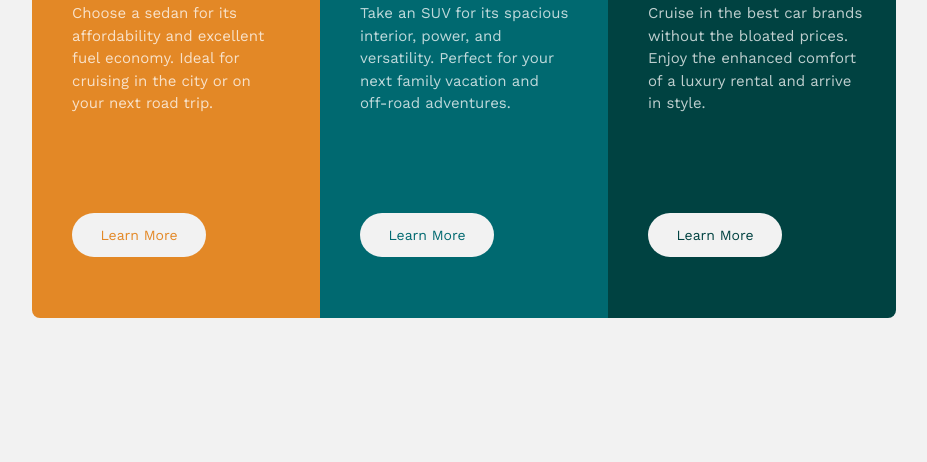
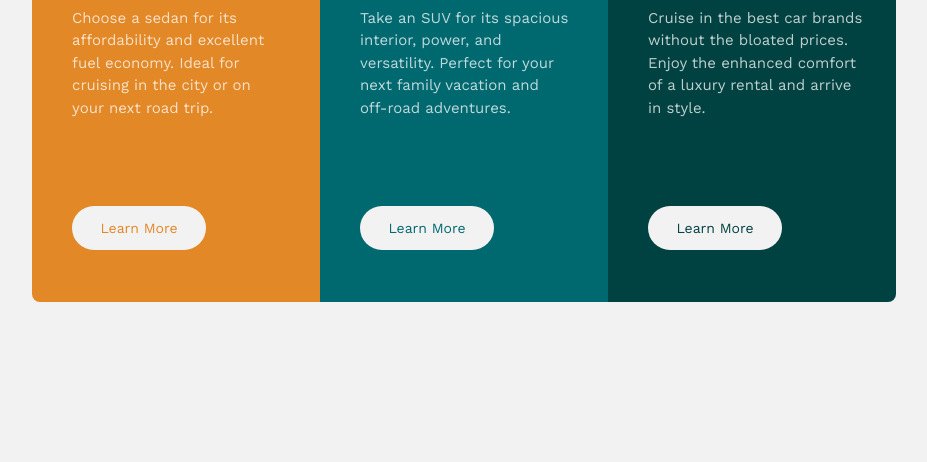
Before and after one commit to marwaas3d/3-column-preview-card-component, a plain HTML site: page index.html in a window 1280 px wide. Shown: the part 338-800 px from the top of the page, without its empty margins (176-1103 px from the left). Drawn offline with nearby package versions, Linux system fonts and the light colour scheme.

Commit message:
updated css file

```diff
--- a/main.css
+++ b/main.css
@@ -27,7 +27,7 @@ body {
 
 .container {
     width: 54rem;
-    height: 32rem;
+    height: 30rem;
     display: grid;
     grid-template-columns: 1fr 1fr 1fr;
 }
```
